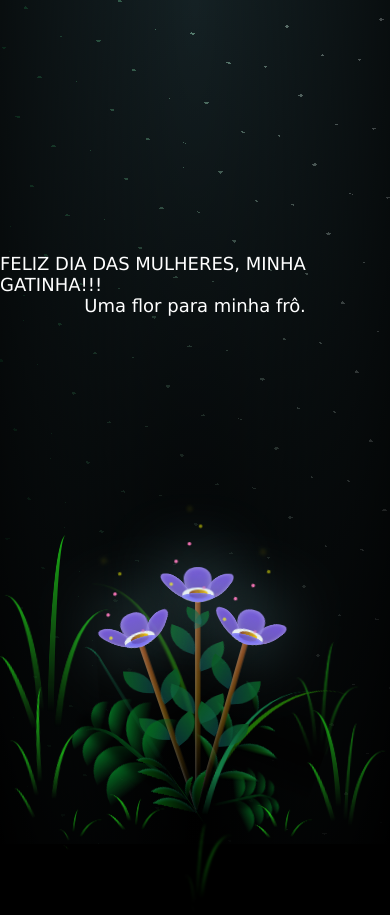
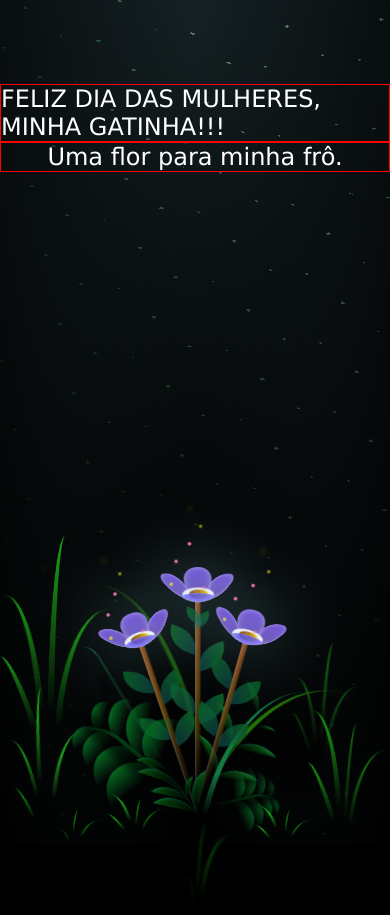
Before and after one commit to Gabriel-Sena/Flores, a plain HTML site: page flores.html in a window 390 px wide. Drawn offline with Linux system fonts and the light colour scheme.

Commit message:
add media querie

```diff
--- a/main.css
+++ b/main.css
@@ -20,14 +20,15 @@ body {
   perspective: 1000px;
 }
 
- p {
+p {
+  border: 1px solid red;
   position: relative;
   top: 30%;
   display: flex;
   justify-content: center;
   align-items: center;
   font-family: 'Lucida Sans', 'Lucida Sans Regular', 'Lucida Grande', 'Lucida Sans Unicode', Geneva, Verdana, sans-serif;
-  font-size: 18px;
+  font-size: 25px;
   color: #fff;
 }
 
@@ -1330,3 +1331,10 @@ body {
   -webkit-animation-play-state: paused !important;
           animation-play-state: paused !important;
 }
+
+@media (max-width: 600px) {
+  p {
+    top: 10%;
+    font-size: 24px;
+  }
+}
```
